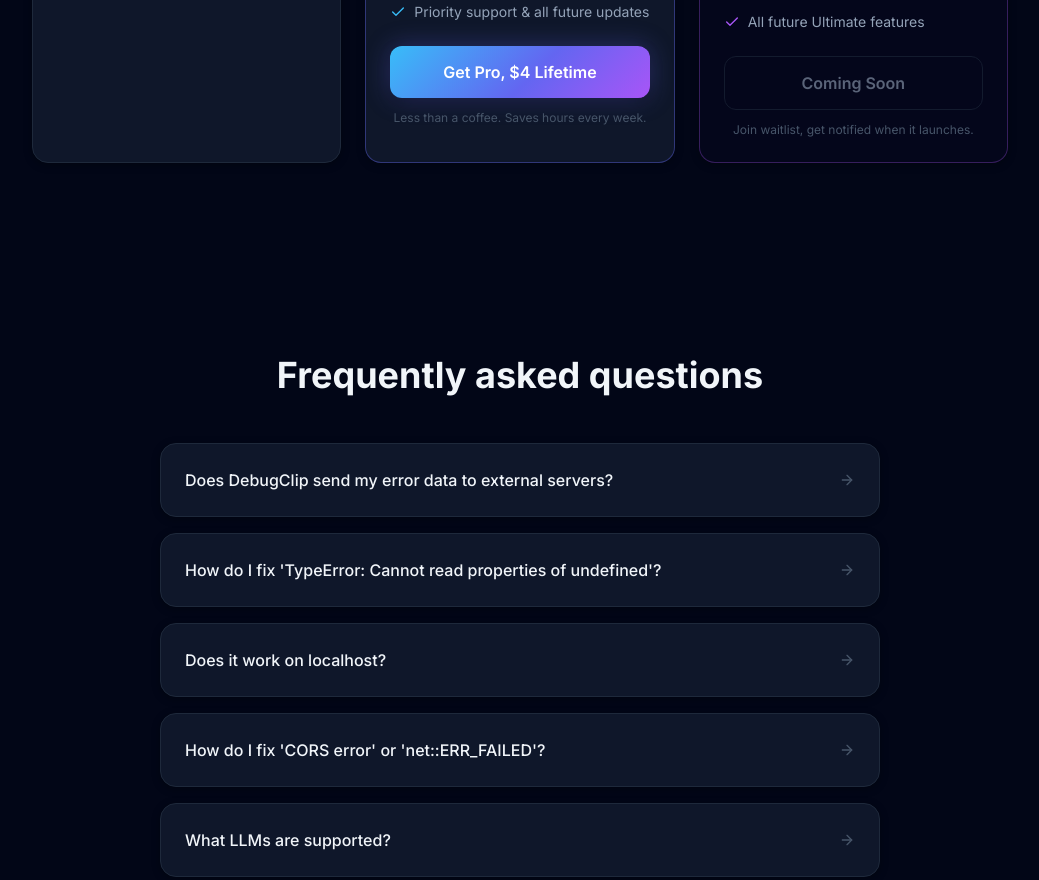
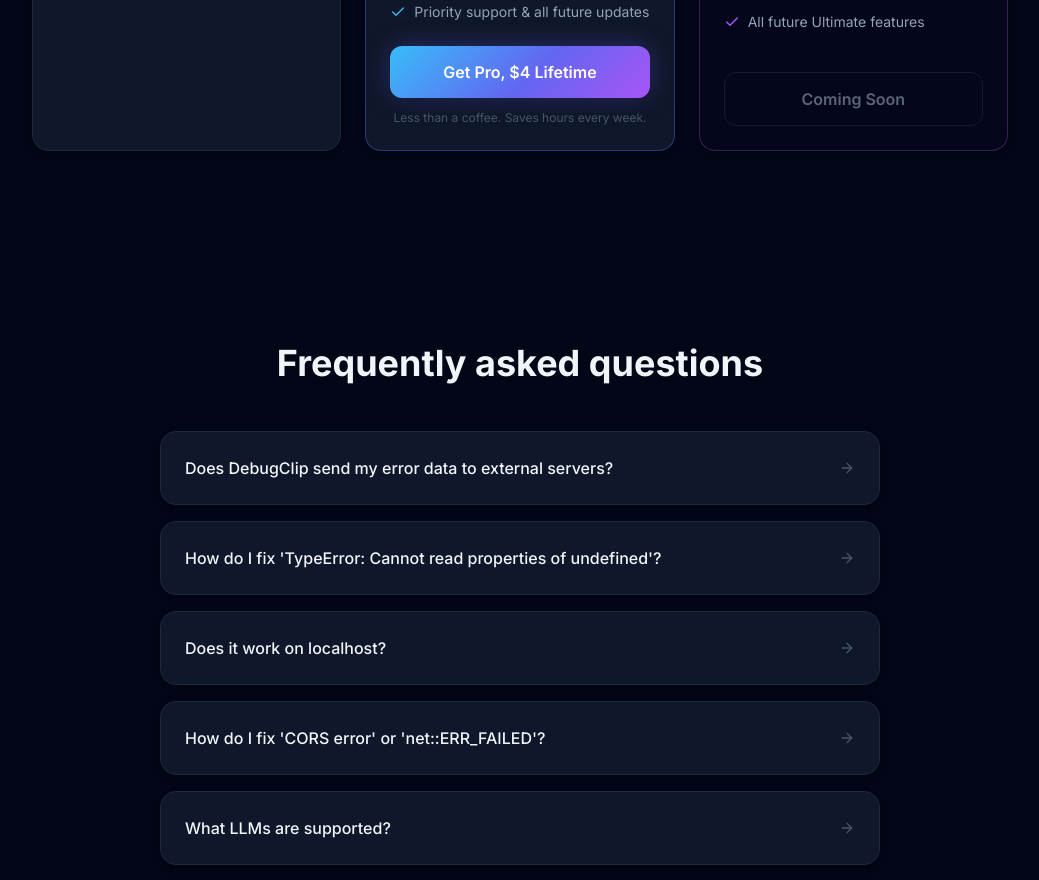
Before and after one commit to oussama-zbair/DebugClip, a Next.js app: page / in a window 1280 px wide. Shown: the part 6180-7060 px from the top of the page, without its empty margins (120-1159 px from the left). Built offline with nearby package versions, Linux system fonts and the light colour scheme.

Commit message:
update page

```diff
--- a/src/app/page.tsx
+++ b/src/app/page.tsx
@@ -563,7 +563,6 @@ function Pricing() {
             ))}
           </ul>
           <button disabled className="btn-ghost w-full text-center opacity-60 cursor-not-allowed">Coming Soon</button>
-          <p className="text-xs text-ds-textMuted text-center mt-3">Join waitlist, get notified when it launches.</p>
         </motion.div>
       </div>
     </section>
```
